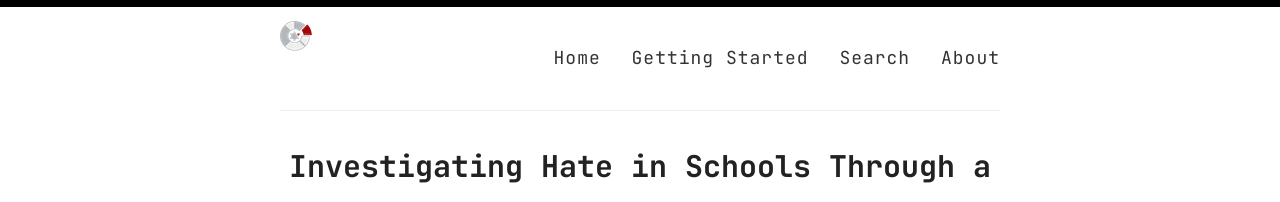
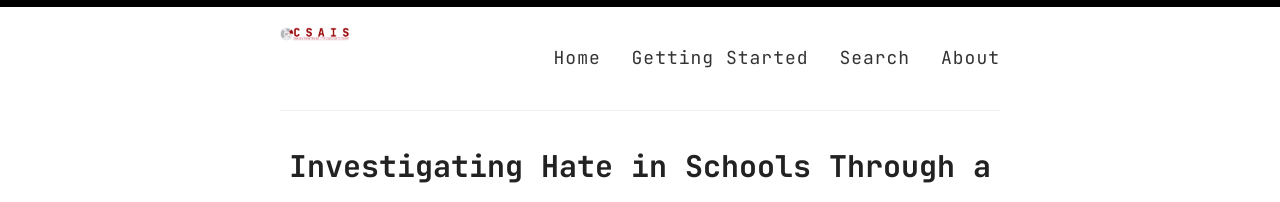
Before and after one commit to jeremyfprice/csais, a Jekyll site: the page built from index.html, in a window 1280 px wide. Shown: the top 202 px of the page. Built offline with Jekyll 4.4.1, drawn with Linux system fonts in a browser that asks for light colours; the list of posts is cut into pages by our own code.

Commit message:
change logo

```diff
--- a/_config.yml
+++ b/_config.yml
@@ -12,7 +12,7 @@ author: Jeremy Price
 description: Community-based Studies of Antisemitism in Schools
 
 # URL of your avatar or profile pic (you could use your GitHub profile pic)
-avatar: /images/csais_logo2.png
+avatar: /images/csais_logo.png
 
 #
 # Flags below are optional
```
Also changed, not shown: images/csais_logo-01.png (added).
